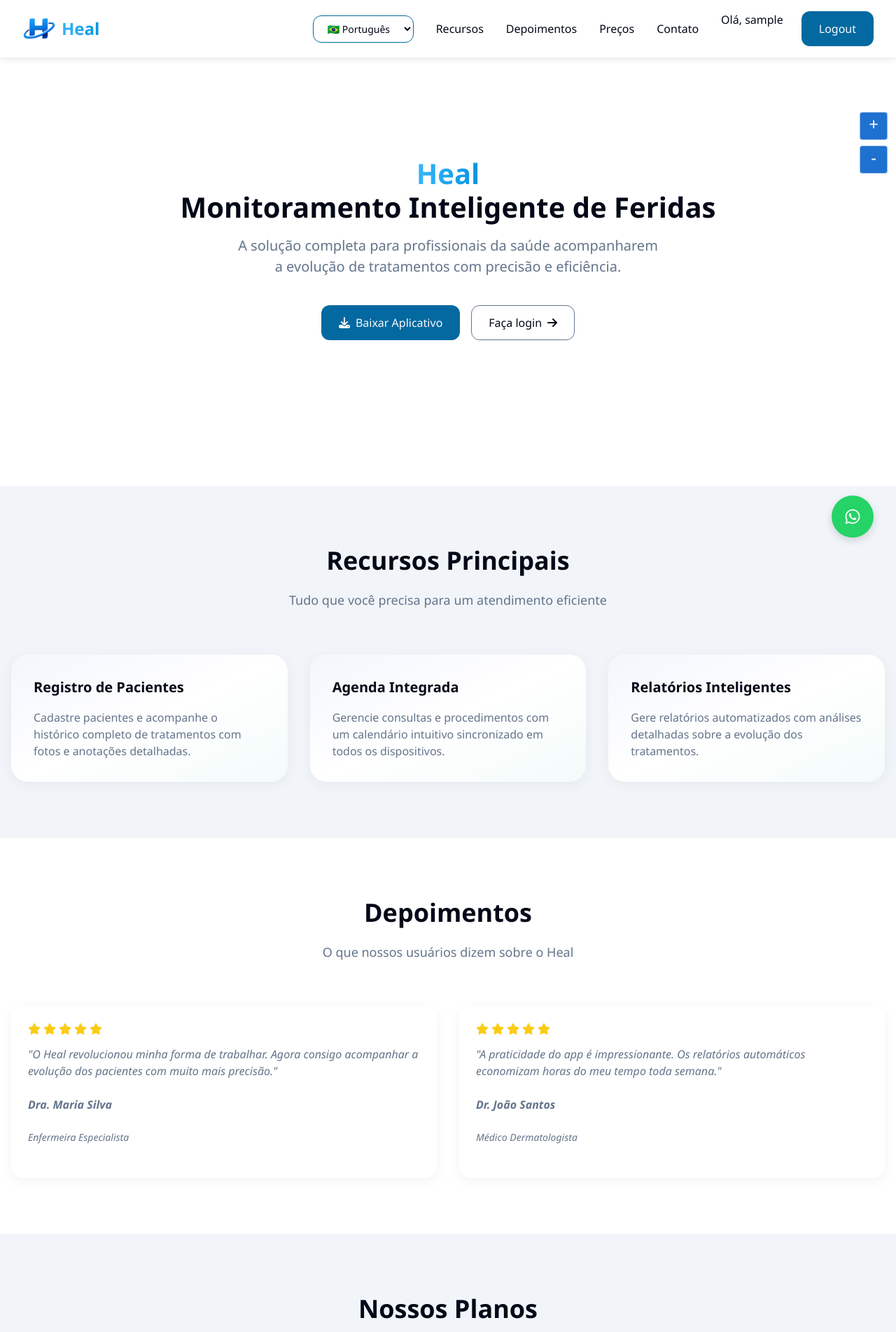
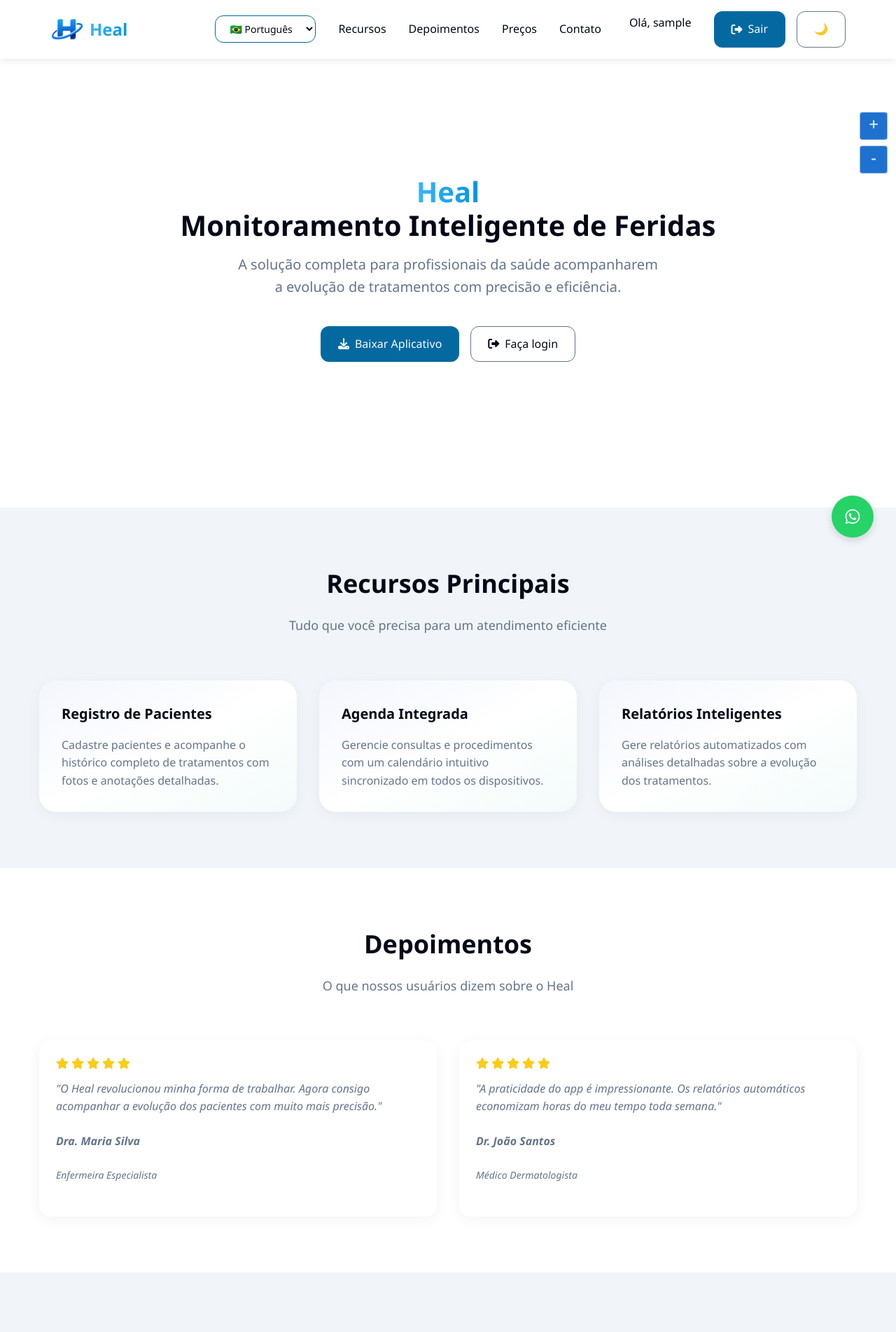
Before and after one commit to pedrotescaro/landing-page-heal, a PHP site: page /php/index.php in a window 1280 px wide. Shown: the top 1903 px of the page at 70% size. Run offline with PHP 8.4, Linux system fonts and the light colour scheme; the visitor is signed in with stand-in values (Sample User, id 1); some libraries are stand-ins or nearby versions.

Commit message:
[feat] Mudança na estilização no nome do user no php

```diff
--- a/css/generalcss.css
+++ b/css/generalcss.css
@@ -913,3 +913,22 @@
 body.dark .testimonial-role {
     color: hsl(var(--muted-foreground));
 }
+
+
+.user-info {
+    display: flex;
+    align-items: center;
+    gap: 15px; /* espaço entre os elementos */
+}
+
+.user-name {
+    font-weight: 500; /* peso da fonte médio */
+    color: hsl(var(--foreground));
+    padding: 4px 8px; /* leve preenchimento ao redor do texto */
+}
+
+
+.user-name {
+    font-weight: 500;
+    color: hsl(var(--foreground));
+}
--- a/php/index.php
+++ b/php/index.php
@@ -1,22 +1,34 @@
 <?php
 session_start();
+function formatUserName($fullName) {
+    $parts = explode(' ', trim($fullName));
+    if (count($parts) >= 2) {
+        return $parts[0] . ' ' . end($parts); // primeiro e último
+    }
+    return $fullName; // nome único
+}
+
+$userName = $_SESSION['user_name'] ?? null;
+$displayName = $userName ? formatUserName($userName) : null;
 
 // Se não está logado, redireciona para login
+/*
 if (!isset($_SESSION['user_name'])) {
     header("Location: login.html");
     exit;
 }
+*/
 
-$userName = $_SESSION['user_name'];
 ?>
 
 <!DOCTYPE html>
-<html lang="pt-BR">
+<html lang="pt-BR" data-theme="light">>
 <head>
     <meta charset="UTF-8">
     <meta name="viewport" content="width=device-width, initial-scale=1.0">
     <title>Heal - Monitoramento Inteligente de Feridas</title>
     <link rel="stylesheet" href="https://cdnjs.cloudflare.com/ajax/libs/font-awesome/6.4.0/css/all.min.css">
+    <script defer src="theme.js"></script>
     <script src="https://cdn.tailwindcss.com"></script>
 
     <link rel="icon" type="image/png" href="imgs/Logo_Heal4.png">
@@ -35,6 +47,8 @@
                 "header.contact": "Contato",
                 "header.download": "Baixar Aplicativo",
                 "header.login": "Faça login",
+                "header.logout": "Sair",
+                "header.hello": "Olá",
 
               // Hero
                 "hero.title": "<span class='heal-text'>Heal</span><br>Monitoramento Inteligente de Feridas",
@@ -143,6 +157,8 @@
             "header.contact": "Contact",
             "header.download": "Download App",
             "header.login": "Sign In",
+            "header.logout": "Sign Out",
+            "header.hello": "Hello",
 
             // Hero
 
@@ -291,7 +307,6 @@
                     <option value="en">🇺🇸 English</option>
                 </select>
 
-
                 <a href="#recursos" data-i18n="header.features"></a>
                 <a href="#depoimentos" data-i18n="header.testimonials"></a>
                 <a href="#precos" data-i18n="header.pricing"></a>
@@ -299,19 +314,27 @@
 
       <div class="cta-buttons">
 
-        <?php if (isset($_SESSION['user_name'])): ?>
+    <?php if ($displayName): ?>
             <!-- Exibe o nome do usuário e botão logout -->
-          <span class="user-name" style="margin-right:10px;">Olá, <?= htmlspecialchars($userName) ?></span>
-          <form action="logout.php" method="POST" style="display:inline;">
-            <button type="submit" class="btn btn-primary">Logout</button>
+                <span class="user-name me-2">
+                     <span data-i18n="header.hello">Olá</span>, <?= htmlspecialchars($displayName) ?>
+                </span>
+            <form action="php/logout.php" method="POST" style="display: inline;">
+                <button type="submit" class="btn btn-primary">
+                    <i class="fas fa-sign-out-alt"></i>
+                    <span data-i18n="header.logout">Logout</span>
+                </button>
             </form>
         <?php else: ?>
             <!-- Se não logado, mostra botão login -->
             <button onclick="location.href='login.html'" class="btn btn-primary">
-            <span data-i18n="hero.login">Login</span>
+                <i class="fas fa-sign-in-alt"></i>
+                <span data-i18n="header.login">Login</span>
             </button>
         <?php endif; ?>
-
+                     <button id="toggleDarkMode" class="btn btn-outline">
+                        🌙
+                    </button>
                 </div>
             </nav>
         </div>
@@ -329,8 +352,8 @@
                     <span data-i18n="hero.downloadButton"></span>
                 </button>
                <a href="login.html" class="btn btn-outline">
+                <i class="fas fa-sign-out-alt"></i>
                 <span data-i18n="hero.login"></span>
-                <i class="fas fa-arrow-right"></i>
             </a>
 
             </div>
@@ -411,7 +434,8 @@
             <p data-i18n="pricing.subtitle"></p>
         </div>
         <div class="pricing-grid">
-            <div class="pricing-card">
+            <div class="pricing-card flex flex-col justify-between">
+                <div>
                     <h3 data-i18n="plan1.title"></h3>
                     <div class="price" data-i18n="plan1.price"></div>
                     <div class="features-list">
@@ -426,6 +450,7 @@
                         <div class="feature-item">
                             <i class="fas fa-check-circle"></i>
                             <span data-i18n="plan1.feature3"></span>
+                        </div>
                     </div>
                 </div>
                 <button class="btn btn-outline" style="width: 100%;" data-i18n="plan1.button"></button>
@@ -514,8 +539,7 @@
             </div>
             <div>
                 <label class="block text-sm font-medium mb-2 text-gray-800" data-i18n="feedback.messageLabel"></label>
-                <textarea rows="4" required
-                    class="w-full px-4 py-3 rounded-lg bg-white border border-sky-300 focus:ring-2 focus:ring-sky-400 focus:border-sky-400 text-gray-800 resize-none transition-all">
+                <textarea rows="4" required class="w-full px-4 py-3 rounded-lg bg-white border border-sky-300 focus:ring-2 focus:ring-sky-400 focus:border-sky-400 text-gray-800 resize-none transition-all">
                 </textarea>
             </div>
             <button type="submit"
@@ -639,5 +663,25 @@
     </script>
     <script src="js/script.js"></script>
     <script src="js/script-geral.js"></script>
+    <script src="js/script-mododark.js"></script>
+<script>
+    const toggleButton = document.getElementById('toggleDarkMode');
+    const bodyElement = document.body; // Renomeado para evitar conflito
+
+    // Verifica o modo salvo
+    const savedTheme = localStorage.getItem('theme');
+    if (savedTheme === 'dark') {
+        bodyElement.classList.add('dark');
+    }
+
+    toggleButton.addEventListener('click', () => {
+        bodyElement.classList.toggle('dark');
+        const isDark = bodyElement.classList.contains('dark');
+        localStorage.setItem('theme', isDark ? 'dark' : 'light');
+        toggleButton.innerText = isDark ? '☀️' : '🌙';
+    });
+</script>
+
+
 </body>
 </html>
```
Also changed, not shown: index.php (+3 -4 lines). Lines whose indentation alone changed are shown as unchanged.
